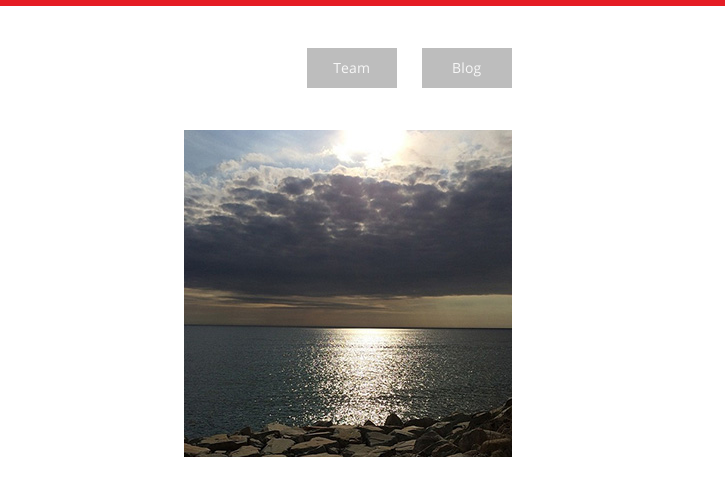
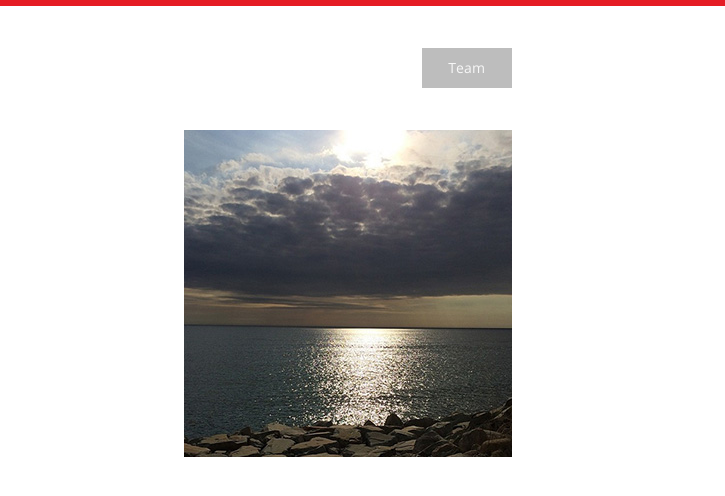
Before and after one commit to bassinventures/bassinventures.github.io, a plain HTML site: page index.html in a window 1280 px wide. Shown: the full height of the page, 555-1280 px from the left. Drawn offline with nearby package versions, Linux system fonts and the light colour scheme.

Commit message:
Remove empty link

```diff
--- a/index.html
+++ b/index.html
@@ -27,9 +27,6 @@
             <ul class="nav nav-pills pull-right">
                 <li>
                     <a class="team" href="https://angel.co/brian-york">Team</a>
-                </li>
-                <li>
-                    <a class="blog" href="#">Blog</a>
                 </li>
             </ul>
         </div>
```
